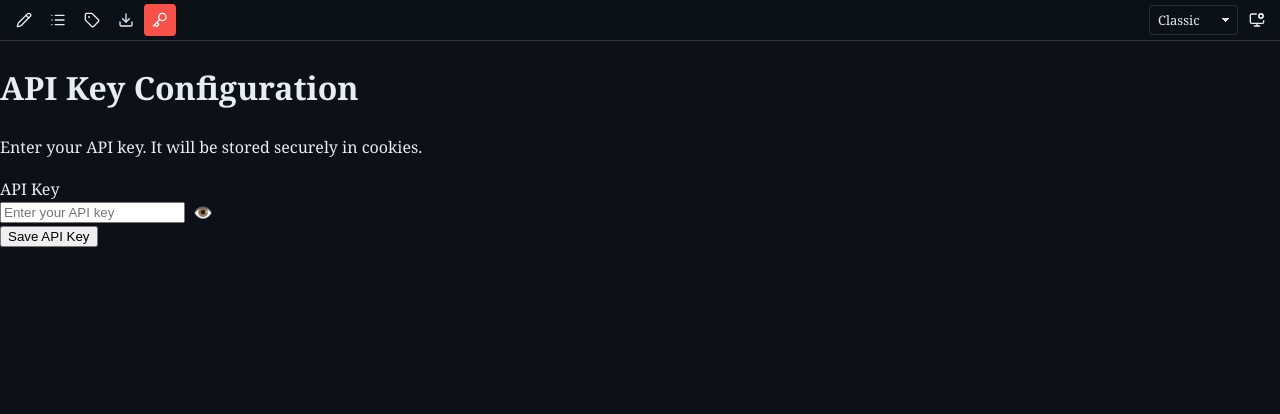
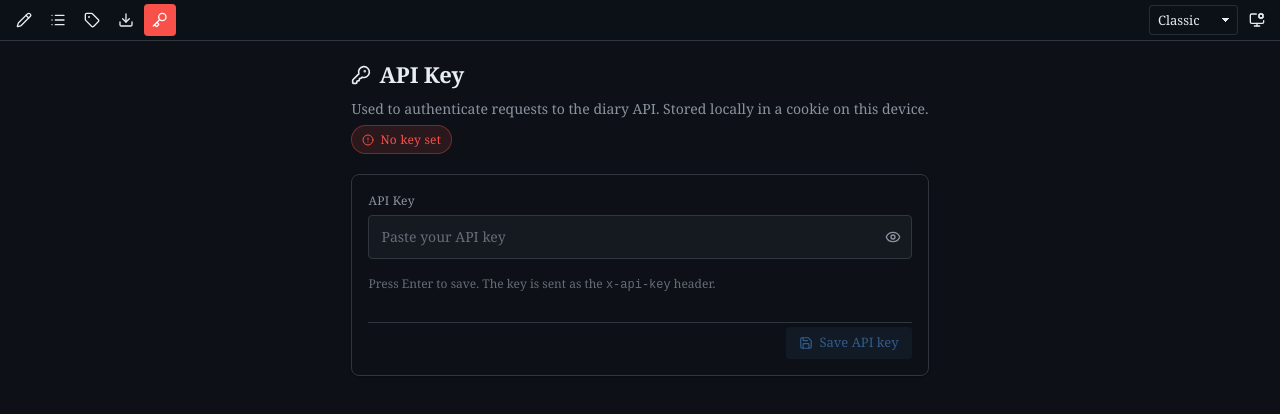
Before and after one commit to RainbowCockroach/life-log-web, a React (Vite) app: page /life-log-web/api-key in a window 1280 px wide. Shown: the top 414 px of the page. Built offline with nearby package versions, Linux system fonts and the light colour scheme.

Commit message:
Polish API key page

```diff
--- /dev/null
+++ b/src/page-api-key/ApiKeyPage.css
@@ -0,0 +1,212 @@
+.api-key-page {
+  display: flex;
+  flex-direction: column;
+  gap: 20px;
+}
+
+.api-key-page__header {
+  display: flex;
+  flex-direction: column;
+  gap: 6px;
+}
+
+.api-key-page__title {
+  margin: 0;
+  font-family: var(--font-heading-family, inherit);
+  font-size: 22px;
+  font-weight: 600;
+  letter-spacing: -0.01em;
+  color: var(--color-text);
+  display: inline-flex;
+  align-items: center;
+  gap: 8px;
+}
+
+.api-key-page__lede {
+  margin: 0;
+  font-size: 14px;
+  line-height: 1.5;
+  color: var(--color-text-muted);
+}
+
+/* ---- Status row ---- */
+.api-key-page__status {
+  display: inline-flex;
+  align-items: center;
+  gap: 6px;
+  align-self: flex-start;
+  padding: 4px 10px;
+  border-radius: var(--radius-pill, 999px);
+  font-size: 12px;
+  font-weight: 500;
+  letter-spacing: 0.02em;
+  border: 1px solid transparent;
+}
+.api-key-page__status--set {
+  color: var(--color-success);
+  background: color-mix(in srgb, var(--color-success) 12%, transparent);
+  border-color: color-mix(in srgb, var(--color-success) 35%, transparent);
+}
+.api-key-page__status--missing {
+  color: var(--color-error);
+  background: color-mix(in srgb, var(--color-error) 12%, transparent);
+  border-color: color-mix(in srgb, var(--color-error) 35%, transparent);
+}
+
+/* ---- Card ---- */
+.api-key-card {
+  display: flex;
+  flex-direction: column;
+  gap: 14px;
+  padding: 16px;
+  background: var(--color-paper);
+  border: 1px solid var(--color-border);
+  border-radius: var(--radius-lg, var(--radius-md));
+  box-shadow: var(--shadow-sm);
+}
+
+.api-key-card__field {
+  display: flex;
+  flex-direction: column;
+  gap: 4px;
+}
+
+.api-key-card__label {
+  font-size: 12px;
+  font-weight: 500;
+  letter-spacing: 0.02em;
+  color: var(--color-text-muted);
+}
+
+.api-key-card__input-wrap {
+  position: relative;
+  display: flex;
+  align-items: center;
+}
+
+.api-key-card__input {
+  appearance: none;
+  -webkit-appearance: none;
+  width: 100%;
+  box-sizing: border-box;
+  padding: 10px 40px 10px 12px;
+  font: inherit;
+  font-size: 14px;
+  font-family: var(--font-mono-family, ui-monospace, SFMono-Regular, Menlo, monospace);
+  color: var(--color-text);
+  background: color-mix(in srgb, var(--color-text) 4%, transparent);
+  border: 1px solid var(--color-border);
+  border-radius: var(--radius-md);
+  transition: border-color 0.12s ease, background-color 0.12s ease;
+}
+.api-key-card__input::placeholder {
+  color: var(--color-text-faint);
+  font-family: var(--font-body-family);
+}
+.api-key-card__input:focus-visible {
+  outline: none;
+  border-color: var(--color-accent);
+  background: color-mix(in srgb, var(--color-text) 2%, transparent);
+}
+
+.api-key-card__reveal {
+  position: absolute;
+  right: 4px;
+  top: 50%;
+  transform: translateY(-50%);
+  display: inline-flex;
+  align-items: center;
+  justify-content: center;
+  width: 30px;
+  height: 30px;
+  padding: 0;
+  color: var(--color-text-muted);
+  background: transparent;
+  border: 1px solid transparent;
+  border-radius: var(--radius-md);
+  cursor: pointer;
+  transition: background-color 0.12s ease, color 0.12s ease;
+}
+.api-key-card__reveal:hover {
+  color: var(--color-text);
+  background: color-mix(in srgb, var(--color-text) 8%, transparent);
+}
+.api-key-card__reveal:focus-visible {
+  outline: 2px solid var(--color-accent);
+  outline-offset: 1px;
+}
+
+.api-key-card__hint {
+  font-size: 12px;
+  color: var(--color-text-faint);
+  line-height: 1.5;
+}
+
+.api-key-card__actions {
+  display: flex;
+  gap: 6px;
+  justify-content: flex-end;
+  padding-top: 4px;
+  border-top: 1px solid var(--color-border);
+  margin-top: 2px;
+}
+
+/* ---- Shared ghost button (locally scoped) ---- */
+.api-key-btn {
+  appearance: none;
+  -webkit-appearance: none;
+  display: inline-flex;
+  align-items: center;
+  justify-content: center;
+  gap: 6px;
+  height: 32px;
+  padding: 0 12px;
+  font-family: inherit;
+  font-size: 13px;
+  line-height: 1;
+  color: var(--color-text);
+  background: transparent;
+  border: 1px solid transparent;
+  border-radius: var(--radius-md);
+  cursor: pointer;
+  transition: background-color 0.12s ease, color 0.12s ease;
+}
+.api-key-btn:hover:not(:disabled) {
+  background: color-mix(in srgb, var(--color-text) 8%, transparent);
+}
+.api-key-btn:focus-visible {
+  outline: 2px solid var(--color-accent);
+  outline-offset: 1px;
+}
+.api-key-btn:disabled {
+  opacity: 0.5;
+  cursor: not-allowed;
+}
+.api-key-btn--primary {
+  color: var(--color-accent);
+  background: color-mix(in srgb, var(--color-accent) 12%, transparent);
+}
+.api-key-btn--primary:hover:not(:disabled) {
+  background: color-mix(in srgb, var(--color-accent) 20%, transparent);
+}
+
+/* ---- Feedback message ---- */
+.api-key-page__message {
+  display: inline-flex;
+  align-items: center;
+  gap: 6px;
+  padding: 8px 12px;
+  border-radius: var(--radius-md);
+  font-size: 13px;
+  border: 1px solid transparent;
+}
+.api-key-page__message--success {
+  color: var(--color-success);
+  background: color-mix(in srgb, var(--color-success) 10%, transparent);
+  border-color: color-mix(in srgb, var(--color-success) 35%, transparent);
+}
+.api-key-page__message--error {
+  color: var(--color-error);
+  background: color-mix(in srgb, var(--color-error) 10%, transparent);
+  border-color: color-mix(in srgb, var(--color-error) 35%, transparent);
+}
--- a/src/page-api-key/ApiKeyPage.tsx
+++ b/src/page-api-key/ApiKeyPage.tsx
@@ -1,54 +1,118 @@
 import { useState } from "react";
+import { KeyRound, Eye, EyeOff, Save, Check, CircleAlert } from "lucide-react";
 import { saveApiKey, getApiKey } from "../utils/apiKeyStorage";
+import "./ApiKeyPage.css";
 
 function ApiKeyPage() {
-  const [apiKey, setApiKey] = useState(getApiKey() || "");
-  const [message, setMessage] = useState<string | null>(null);
+  const initial = getApiKey() || "";
+  const [apiKey, setApiKey] = useState(initial);
+  const [savedKey, setSavedKey] = useState(initial);
+  const [message, setMessage] = useState<{ kind: "success" | "error"; text: string } | null>(null);
   const [showKey, setShowKey] = useState(false);
 
+  const trimmed = apiKey.trim();
+  const isDirty = trimmed !== savedKey;
+  const canSave = trimmed.length > 0 && isDirty;
+
   const handleSave = () => {
-    if (apiKey.trim()) {
-      saveApiKey(apiKey.trim());
-      setMessage("API key saved successfully");
-      setTimeout(() => setMessage(null), 3000);
+    if (!trimmed) {
+      setMessage({ kind: "error", text: "API key cannot be empty" });
+      return;
     }
+    saveApiKey(trimmed);
+    setSavedKey(trimmed);
+    setMessage({ kind: "success", text: "API key saved" });
+    window.setTimeout(() => setMessage(null), 2500);
   };
 
   const handleKeyDown = (e: React.KeyboardEvent) => {
     if (e.key === "Enter") {
+      e.preventDefault();
       handleSave();
     }
   };
 
+  const hasKey = savedKey.length > 0;
+
   return (
-    <div>
-      <h1>API Key Configuration</h1>
-      <p>Enter your API key. It will be stored securely in cookies.</p>
+    <div className="page-container api-key-page">
+      <header className="api-key-page__header">
+        <h1 className="api-key-page__title">
+          <KeyRound size={20} aria-hidden />
+          API Key
+        </h1>
+        <p className="api-key-page__lede">
+          Used to authenticate requests to the diary API. Stored locally in a cookie on this device.
+        </p>
+        <span
+          className={`api-key-page__status ${
+            hasKey ? "api-key-page__status--set" : "api-key-page__status--missing"
+          }`}
+        >
+          {hasKey ? <Check size={12} aria-hidden /> : <CircleAlert size={12} aria-hidden />}
+          {hasKey ? "Key is set" : "No key set"}
+        </span>
+      </header>
 
-      {message && <div>{message}</div>}
-
-      <div>
-        <label>API Key</label>
-        <div style={{ display: "flex", alignItems: "center", gap: "4px" }}>
+      <section className="api-key-card">
+        <div className="api-key-card__field">
+          <label className="api-key-card__label" htmlFor="api-key-input">
+            API Key
+          </label>
+          <div className="api-key-card__input-wrap">
             <input
+              id="api-key-input"
+              className="api-key-card__input"
               type={showKey ? "text" : "password"}
               value={apiKey}
               onChange={(e) => setApiKey(e.target.value)}
               onKeyDown={handleKeyDown}
-            placeholder="Enter your API key"
+              placeholder="Paste your API key"
+              autoComplete="off"
+              spellCheck={false}
             />
             <button
               type="button"
+              className="api-key-card__reveal"
               onClick={() => setShowKey((v) => !v)}
-            style={{ background: "none", border: "none", cursor: "pointer", padding: "0 4px", fontSize: "1rem" }}
+              title={showKey ? "Hide API key" : "Show API key"}
               aria-label={showKey ? "Hide API key" : "Show API key"}
+              aria-pressed={showKey}
             >
-            {showKey ? "🙈" : "👁️"}
+              {showKey ? <EyeOff size={16} /> : <Eye size={16} />}
             </button>
           </div>
+          <p className="api-key-card__hint">
+            Press Enter to save. The key is sent as the <code>x-api-key</code> header.
+          </p>
         </div>
 
-      <button onClick={handleSave}>Save API Key</button>
+        {message && (
+          <div
+            className={`api-key-page__message api-key-page__message--${message.kind}`}
+            role={message.kind === "error" ? "alert" : "status"}
+          >
+            {message.kind === "success" ? (
+              <Check size={14} aria-hidden />
+            ) : (
+              <CircleAlert size={14} aria-hidden />
+            )}
+            {message.text}
+          </div>
+        )}
+
+        <div className="api-key-card__actions">
+          <button
+            type="button"
+            className="api-key-btn api-key-btn--primary"
+            onClick={handleSave}
+            disabled={!canSave}
+          >
+            <Save size={14} aria-hidden />
+            {hasKey && !isDirty ? "Saved" : "Save API key"}
+          </button>
+        </div>
+      </section>
     </div>
   );
 }
```
Lines whose indentation alone changed are shown as unchanged.
